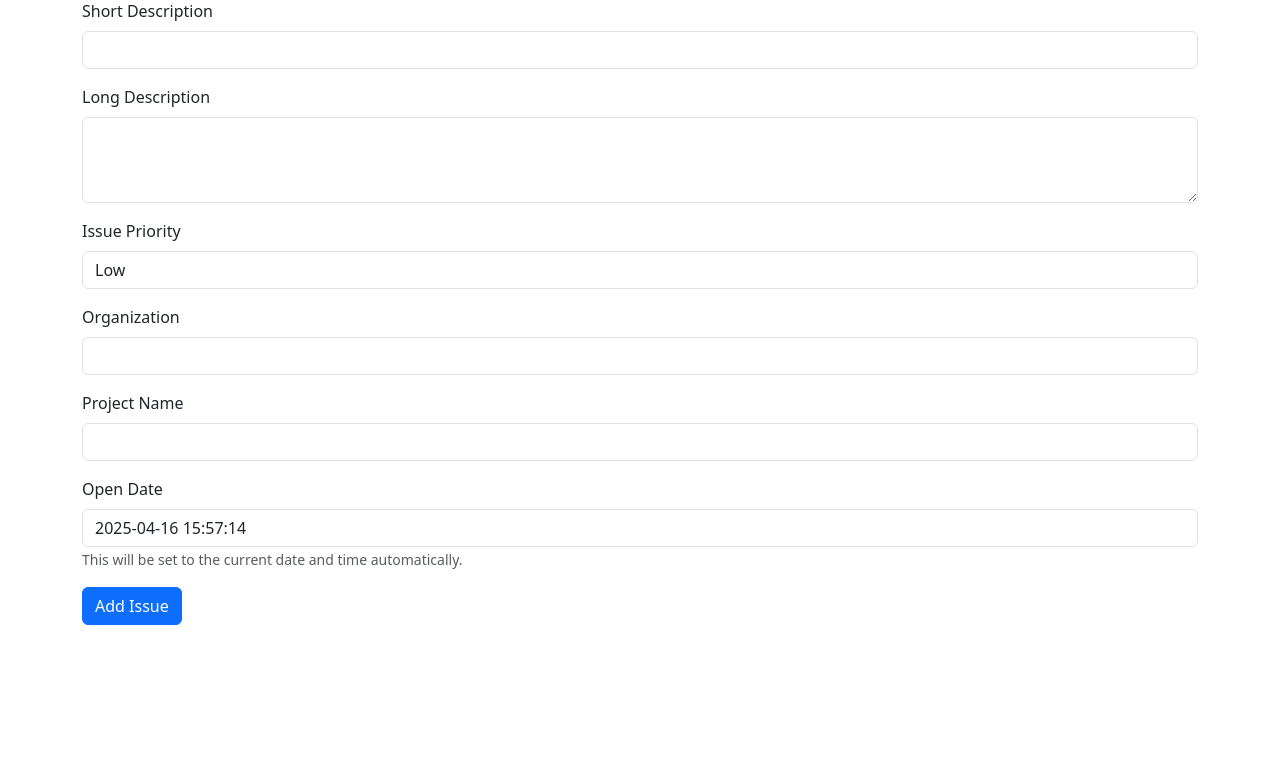
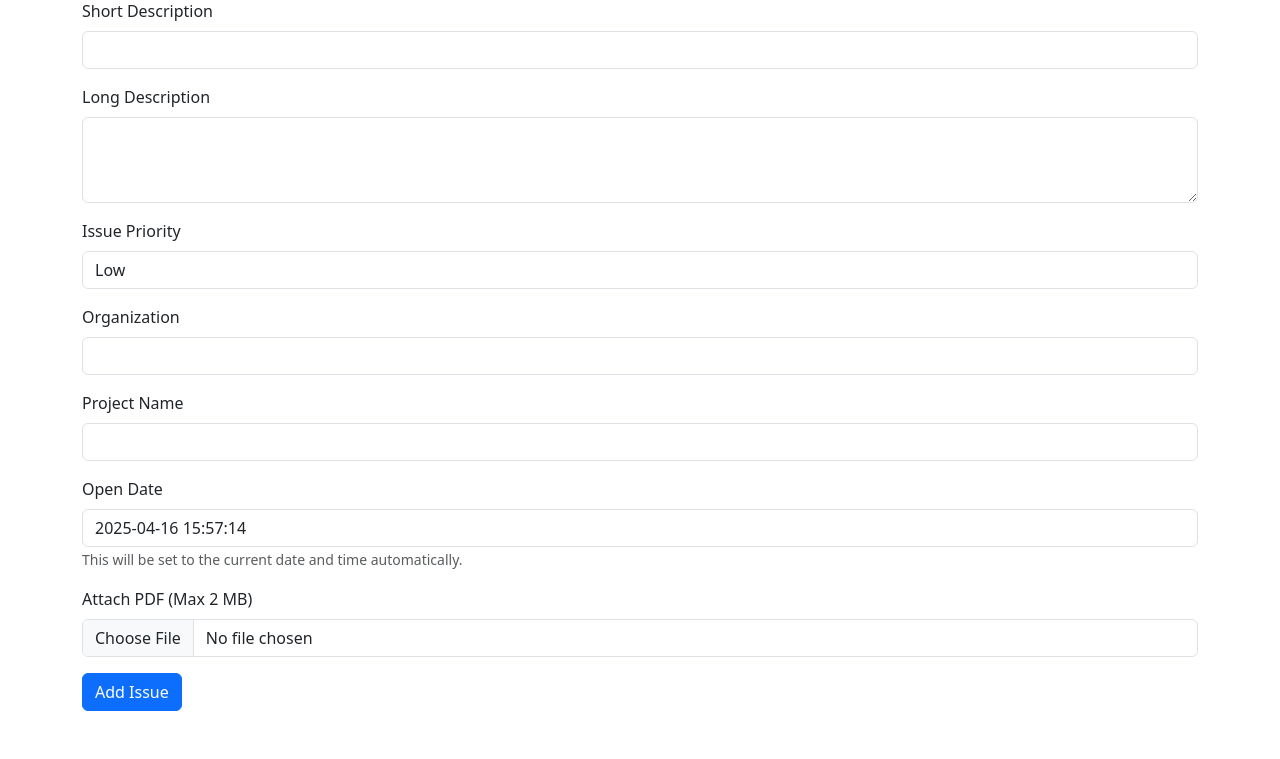
Before and after one commit to BKeiser0/issuesApp, a PHP site: page /add_issue.php in a window 1280 px wide. Shown: the part 121-880 px from the top of the page. Before the commit the page ends 746 px from the top, so only its background shows below. Run offline with PHP 8.4, Linux system fonts and the light colour scheme.

Commit message:
Add files via upload
added the pdf upload capability.

```diff
--- a/add_issue.php
+++ b/add_issue.php
@@ -12,15 +12,52 @@ if ($_SERVER['REQUEST_METHOD'] === 'POST' && isset($_POST['add_issue'])) {
     $open_date = date('Y-m-d H:i:s'); // Current date and time in 'Y-m-d H:i:s' format
     $close_date = null; // Close date is not provided during creation
 
-    // Insert new issue into the database
-    $stmt = $pdo->prepare("INSERT INTO iss_issues (short_description, long_description, priority, org, project, open_date, close_date)
-                           VALUES (?, ?, ?, ?, ?, ?, ?)");
-    $stmt->execute([$short_description, $long_description, $priority, $org, $project, $open_date, $close_date]);
+    // Handle PDF upload if it exists
+    $pdf_attachment = null; // Default to null if no file is uploaded
+    if (isset($_FILES['pdf_attachment']) && $_FILES['pdf_attachment']['error'] === UPLOAD_ERR_OK) {
+        $fileTmpPath = $_FILES['pdf_attachment']['tmp_name'];
+        $fileName = $_FILES['pdf_attachment']['name'];
+        $fileSize = $_FILES['pdf_attachment']['size'];
+        $fileExtension = strtolower(pathinfo($fileName, PATHINFO_EXTENSION));
+
+        // Validate file extension
+        if ($fileExtension !== 'pdf') {
+            die("Only PDF files are allowed.");
+        }
+
+        // Validate file size (2MB limit)
+        if ($fileSize > 2 * 1024 * 1024) {
+            die("File size exceeds 2 MB limit.");
+        }
+
+        // Generate a unique file name
+        $newFileName = md5(time() . $fileName) . '.' . $fileExtension;
+        $uploadDir = './uploads/'; // Specify your uploads directory here
+        $destPath = $uploadDir . $newFileName;
+
+        // Create the uploads directory if it doesn't exist
+        if (!is_dir($uploadDir)) {
+            mkdir($uploadDir, 0755, true);
+        }
+
+        // Move the uploaded file to the destination directory
+        if (move_uploaded_file($fileTmpPath, $destPath)) {
+            $pdf_attachment = $destPath; // Store the file path
+        } else {
+            die("Error moving the uploaded file.");
+        }
+    }
+
+    // Insert new issue into the database, including the PDF path if it was uploaded
+    $stmt = $pdo->prepare("INSERT INTO iss_issues (short_description, long_description, priority, org, project, open_date, close_date, pdf_attachment)
+                           VALUES (?, ?, ?, ?, ?, ?, ?, ?)");
+    $stmt->execute([$short_description, $long_description, $priority, $org, $project, $open_date, $close_date, $pdf_attachment]);
 
     header('Location: issues_list.php');
     exit();
 }
 ?>
+
 
 <!DOCTYPE html>
 <html lang="en">
@@ -33,7 +70,7 @@ if ($_SERVER['REQUEST_METHOD'] === 'POST' && isset($_POST['add_issue'])) {
 <body>
 <div class="container my-5">
     <h1 class="text-center mb-4">Add New Issue</h1>
-    <form method="POST" action="add_issue.php">
+    <form method="POST" action="add_issue.php" enctype="multipart/form-data">
     <div class="mb-3">
         <label for="short_description" class="form-label">Short Description</label>
         <input type="text" class="form-control" name="short_description" required>
@@ -43,13 +80,12 @@ if ($_SERVER['REQUEST_METHOD'] === 'POST' && isset($_POST['add_issue'])) {
         <textarea class="form-control" name="long_description" rows="3" required></textarea>
     </div>
     <div class="mb-3">
-        <label for="project" class="form-label">Issue Priority</label>
+        <label for="priority" class="form-label">Issue Priority</label>
         <select class="form-control" name="priority" required>
             <option value="Low">Low</option>
             <option value="Medium">Medium</option>
             <option value="High">High</option>
         </select>
-
     </div>
     <div class="mb-3">
         <label for="org" class="form-label">Organization</label>
@@ -64,10 +100,16 @@ if ($_SERVER['REQUEST_METHOD'] === 'POST' && isset($_POST['add_issue'])) {
         <input type="text" class="form-control" value="<?php echo date('Y-m-d H:i:s'); ?>" readonly>
         <small class="form-text text-muted">This will be set to the current date and time automatically.</small>
     </div>
-        <!-- Removed close date input field -->
+
+    <!-- PDF File Upload Field -->
+    <div class="mb-3">
+        <label for="pdf_attachment" class="form-label">Attach PDF (Max 2 MB)</label>
+        <input type="file" class="form-control" name="pdf_attachment" accept="application/pdf">
+    </div>
 
     <button type="submit" name="add_issue" class="btn btn-primary">Add Issue</button>
 </form>
+
 </div>
 
 <script src="https://cdn.jsdelivr.net/npm/bootstrap@5.3.0-alpha1/dist/js/bootstrap.bundle.min.js"></script>
```
Also changed, not shown: issues_list.php (+19 -62 lines), 1 other file. Lines whose indentation alone changed are shown as unchanged.
